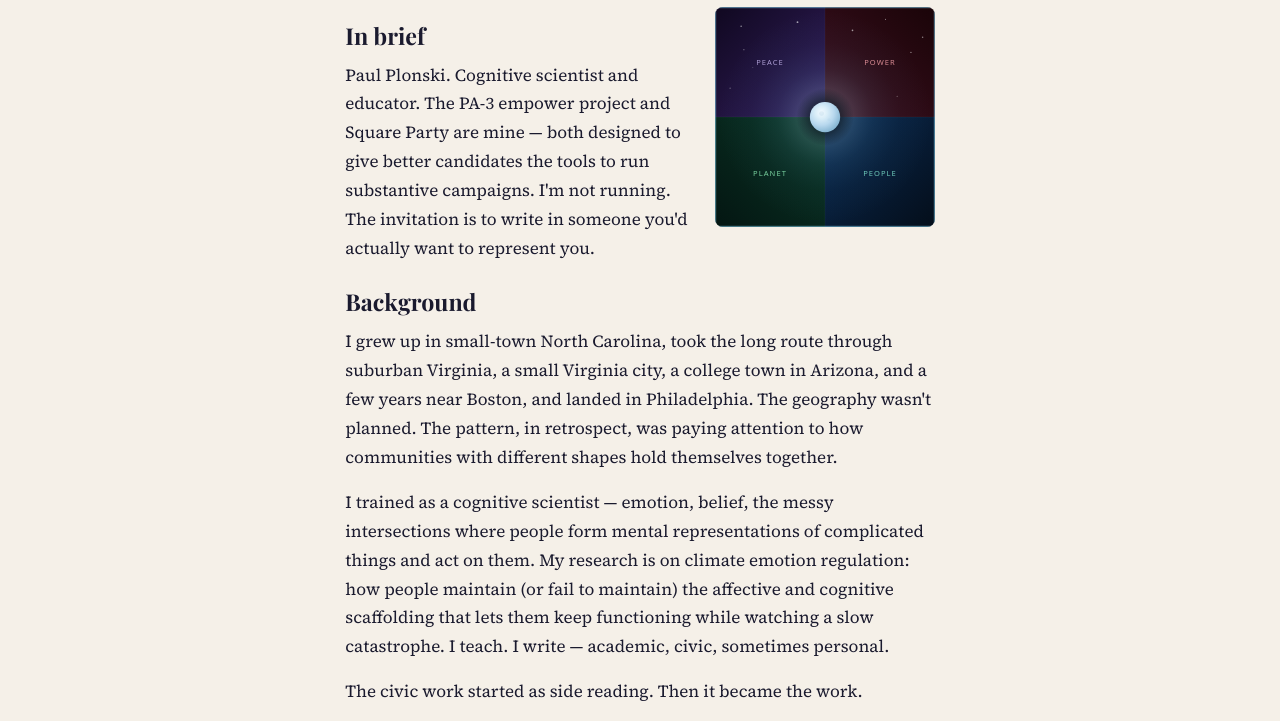
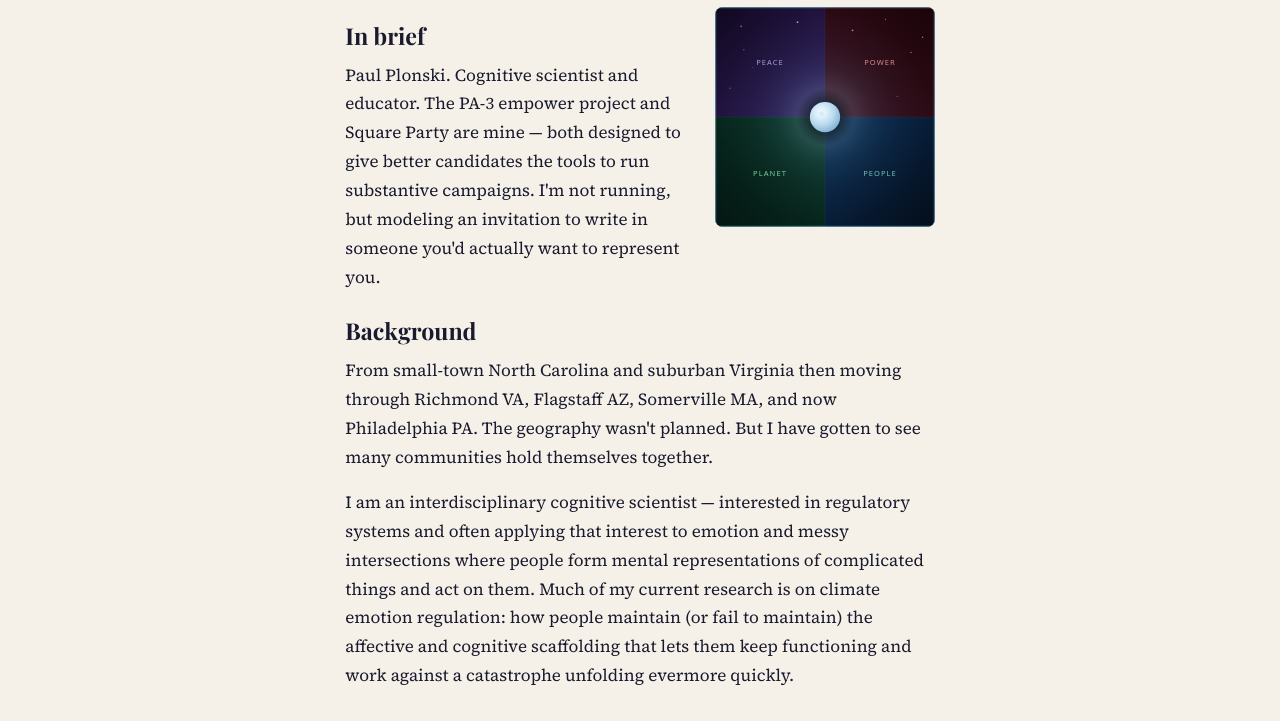
Before and after one commit to square-party/square-party-site, an Eleventy site: page src/paul/index.md in a window 1280 px wide. Shown: the part 153-874 px from the top of the page. Built offline with nearby package versions, Linux system fonts and the light colour scheme; Eleventy itself is replaced by a stand-in of ours; files that its build step writes are made by us from their sources; a web font is replaced by a local one.

Commit message:
edit bio

```diff
--- a/src/paul/index.md
+++ b/src/paul/index.md
@@ -11,15 +11,13 @@ reviewed: true
 
 ## In brief
 
-Paul Plonski. Cognitive scientist and educator. The PA-3 empower project and Square Party are mine — both designed to give better candidates the tools to run substantive campaigns. I'm not running. The invitation is to write in someone you'd actually want to represent you.
+Paul Plonski. Cognitive scientist and educator. The PA-3 empower project and Square Party are mine — both designed to give better candidates the tools to run substantive campaigns. I'm not running, but modeling an invitation to write in someone you'd actually want to represent you.
 
 ## Background
 
-I grew up in small-town North Carolina, took the long route through suburban Virginia, a small Virginia city, a college town in Arizona, and a few years near Boston, and landed in Philadelphia. The geography wasn't planned. The pattern, in retrospect, was paying attention to how communities with different shapes hold themselves together.
+From small-town North Carolina and suburban Virginia then moving through Richmond VA, Flagstaff AZ, Somerville MA, and now Philadelphia PA. The geography wasn't planned. But I have gotten to see many communities hold themselves together.
 
-I trained as a cognitive scientist — emotion, belief, the messy intersections where people form mental representations of complicated things and act on them. My research is on climate emotion regulation: how people maintain (or fail to maintain) the affective and cognitive scaffolding that lets them keep functioning while watching a slow catastrophe. I teach. I write — academic, civic, sometimes personal.
-
-The civic work started as side reading. Then it became the work.
+I am an interdisciplinary cognitive scientist — interested in regulatory systems and often applying that interest to emotion and messy intersections where people form mental representations of complicated things and act on them. Much of my current research is on climate emotion regulation: how people maintain (or fail to maintain) the affective and cognitive scaffolding that lets them keep functioning and work against a catastrophe unfolding evermore quickly.
 
 ## My square
 
```
